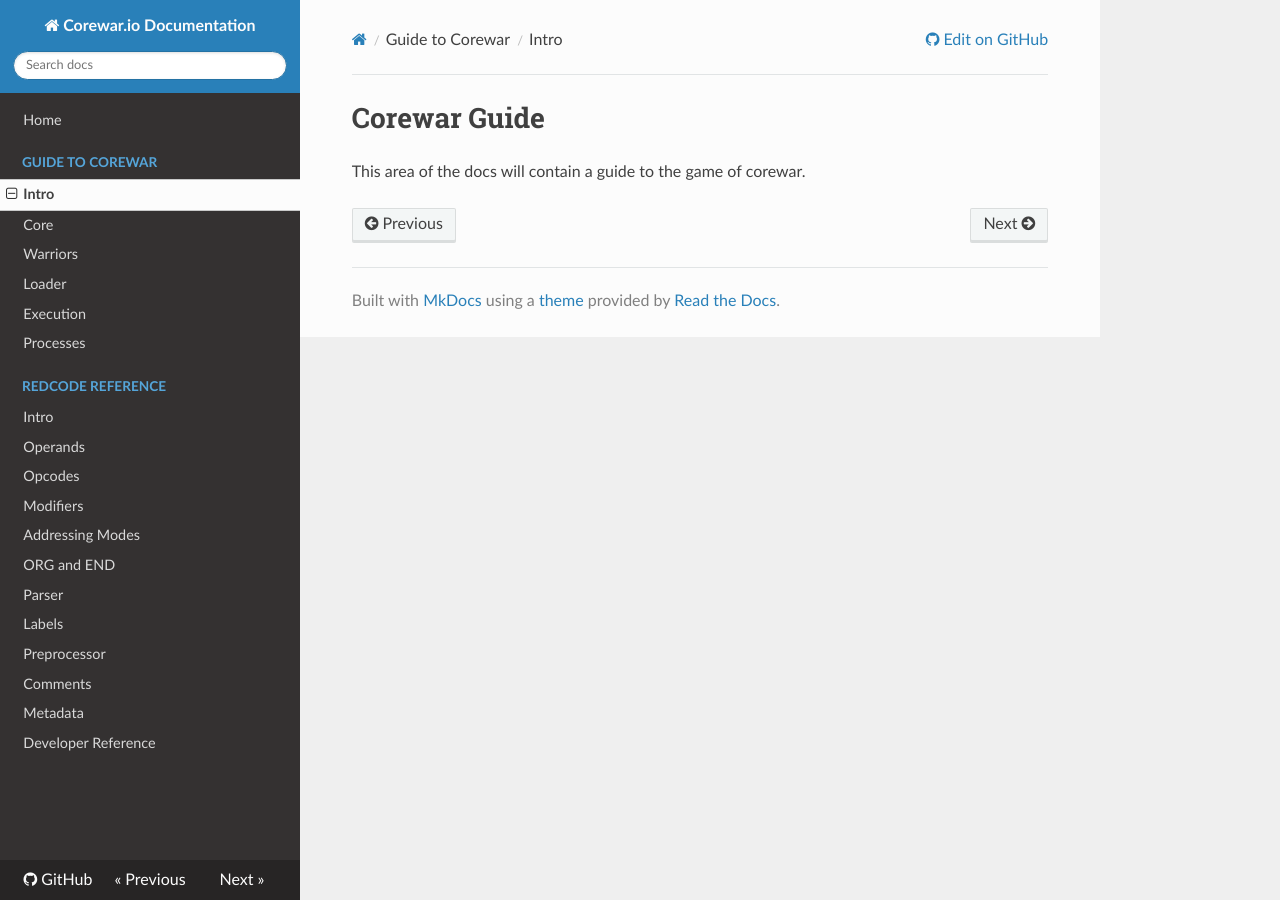
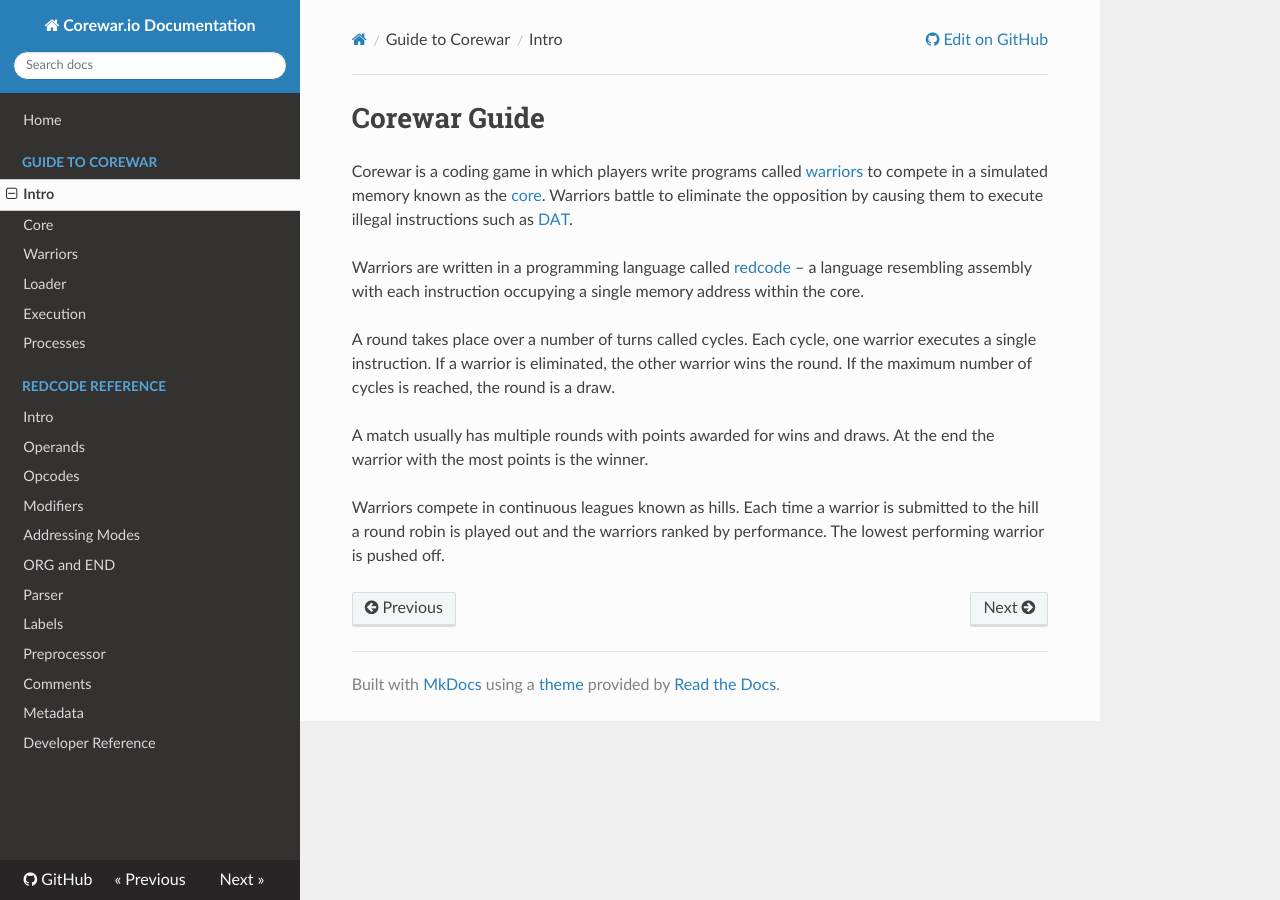
Before and after one commit to corewar/corewar.io, an MkDocs documentation site: the page built from docs/corewar/index.md, in a window 1280 px wide. Built offline with MkDocs 1.6.1, drawn with Linux system fonts in a browser that asks for light colours; nearby versions of some CDN libraries; old or Windows-style settings are respelled for this version of MkDocs.

Commit message:
Guide intro

```diff
--- a/docs/corewar/index.md
+++ b/docs/corewar/index.md
@@ -1,4 +1,11 @@
-Corewar Guide
-=============
+#Corewar Guide
 
-This area of the docs will contain a guide to the game of corewar.
+Corewar is a coding game in which players write programs called [warriors](warriors) to compete in a simulated memory known as the [core](core).  Warriors battle to eliminate the opposition by causing them to execute illegal instructions such as [DAT](../redcode/opcodes#dat_data).
+
+Warriors are written in a programming language called [redcode](../redcode/) – a language resembling assembly with each instruction occupying a single memory address within the core.
+
+A round takes place over a number of turns called cycles.  Each cycle, one warrior executes a single instruction.  If a warrior is eliminated, the other warrior wins the round.  If the maximum number of cycles is reached, the round is a draw.
+
+A match usually has multiple rounds with points awarded for wins and draws.  At the end the warrior with the most points is the winner.
+
+Warriors compete in continuous leagues known as hills.  Each time a warrior is submitted to the hill a round robin is played out and the warriors ranked by performance.  The lowest performing warrior is pushed off.
```
Also changed, not shown: docs/redcode/index.md (+1 -2 lines).
